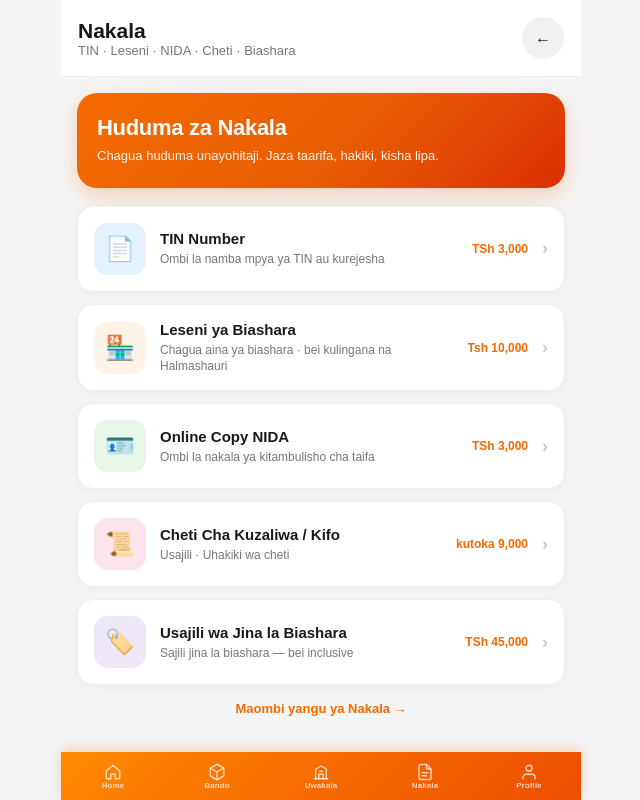
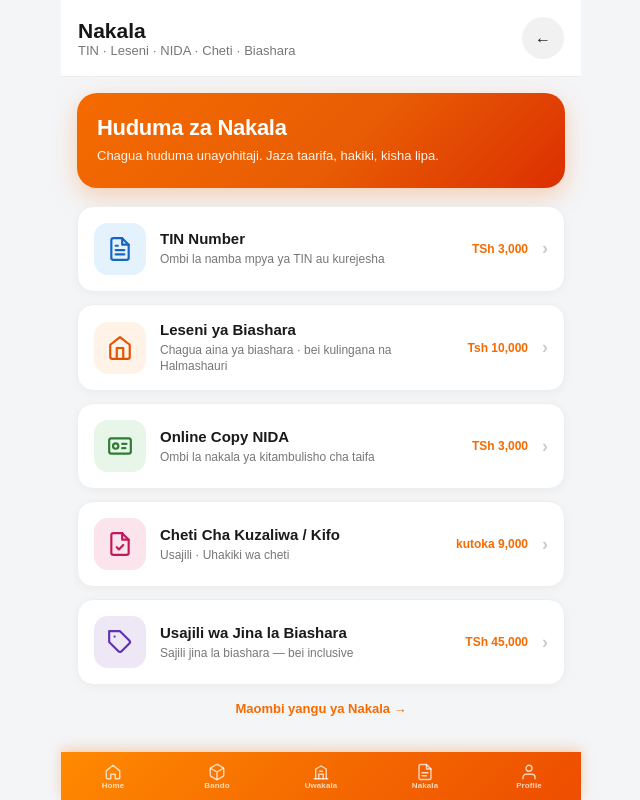
Before and after one commit to keyramkey/halotel-bando, a Flask app: page /nakala in a window 1280 px wide. Shown: the whole page, without its empty margins (319-959 px from the left). Run offline with Flask 3, Linux system fonts and the light colour scheme; the visitor is signed in with stand-in values (Sample User, id 1); data comes from the database, SQL or seed files in the repository; some libraries are stand-ins or nearby versions.

Commit message:
Update nakala.html

```diff
--- a/templates/nakala.html
+++ b/templates/nakala.html
@@ -111,7 +111,15 @@
 
     <div class="nk-grid">
         <a class="nk-card" href="{{ url_for('nakala_tin') }}">
-            <div class="nk-icon tin">📄</div>
+            <div class="nk-icon tin">
+                <svg width="26" height="26" viewBox="0 0 24 24" fill="none" stroke="#1565c0" stroke-width="2" stroke-linecap="round" stroke-linejoin="round">
+                    <path d="M14 2H6a2 2 0 0 0-2 2v16a2 2 0 0 0 2 2h12a2 2 0 0 0 2-2V8z"/>
+                    <polyline points="14 2 14 8 20 8"/>
+                    <line x1="16" y1="13" x2="8" y2="13"/>
+                    <line x1="16" y1="17" x2="8" y2="17"/>
+                    <line x1="10" y1="9" x2="8" y2="9"/>
+                </svg>
+            </div>
             <div class="nk-body">
                 <h3>TIN Number</h3>
                 <p>Ombi la namba mpya ya TIN au kurejesha</p>
@@ -121,7 +129,12 @@
         </a>
 
         <a class="nk-card" href="{{ url_for('nakala_license') }}">
-            <div class="nk-icon license">🏪</div>
+            <div class="nk-icon license">
+                <svg width="26" height="26" viewBox="0 0 24 24" fill="none" stroke="#e65100" stroke-width="2" stroke-linecap="round" stroke-linejoin="round">
+                    <path d="M3 9l9-7 9 7v11a2 2 0 0 1-2 2H5a2 2 0 0 1-2-2z"/>
+                    <polyline points="9 22 9 12 15 12 15 22"/>
+                </svg>
+            </div>
             <div class="nk-body">
                 <h3>Leseni ya Biashara</h3>
                 <p>Chagua aina ya biashara · bei kulingana na Halmashauri</p>
@@ -131,7 +144,13 @@
         </a>
 
         <a class="nk-card" href="{{ url_for('nakala_nida') }}">
-            <div class="nk-icon nida">🪪</div>
+            <div class="nk-icon nida">
+                <svg width="26" height="26" viewBox="0 0 24 24" fill="none" stroke="#2e7d32" stroke-width="2" stroke-linecap="round" stroke-linejoin="round">
+                    <rect x="2" y="5" width="20" height="14" rx="2"/>
+                    <circle cx="8" cy="12" r="2.5"/>
+                    <path d="M14 10h4M14 14h3"/>
+                </svg>
+            </div>
             <div class="nk-body">
                 <h3>Online Copy NIDA</h3>
                 <p>Ombi la nakala ya kitambulisho cha taifa</p>
@@ -141,7 +160,13 @@
         </a>
 
         <a class="nk-card" href="{{ url_for('nakala_cheti_menu') }}">
-            <div class="nk-icon" style="background:#fce4ec;">📜</div>
+            <div class="nk-icon" style="background:#fce4ec;">
+                <svg width="26" height="26" viewBox="0 0 24 24" fill="none" stroke="#c2185b" stroke-width="2" stroke-linecap="round" stroke-linejoin="round">
+                    <path d="M14 2H6a2 2 0 0 0-2 2v16a2 2 0 0 0 2 2h12a2 2 0 0 0 2-2V8z"/>
+                    <polyline points="14 2 14 8 20 8"/>
+                    <path d="M9 15l2 2 4-4"/>
+                </svg>
+            </div>
             <div class="nk-body">
                 <h3>Cheti Cha Kuzaliwa / Kifo</h3>
                 <p>Usajili · Uhakiki wa cheti</p>
@@ -151,7 +176,12 @@
         </a>
 
         <a class="nk-card" href="{{ url_for('nakala_business_name') }}">
-            <div class="nk-icon" style="background:#ede7f6;">🏷️</div>
+            <div class="nk-icon" style="background:#ede7f6;">
+                <svg width="26" height="26" viewBox="0 0 24 24" fill="none" stroke="#5e35b1" stroke-width="2" stroke-linecap="round" stroke-linejoin="round">
+                    <path d="M20.59 13.41l-7.17 7.17a2 2 0 0 1-2.83 0L2 12V2h10l8.59 8.59a2 2 0 0 1 0 2.82z"/>
+                    <line x1="7" y1="7" x2="7.01" y2="7"/>
+                </svg>
+            </div>
             <div class="nk-body">
                 <h3>Usajili wa Jina la Biashara</h3>
                 <p>Sajili jina la biashara — bei inclusive</p>
```
